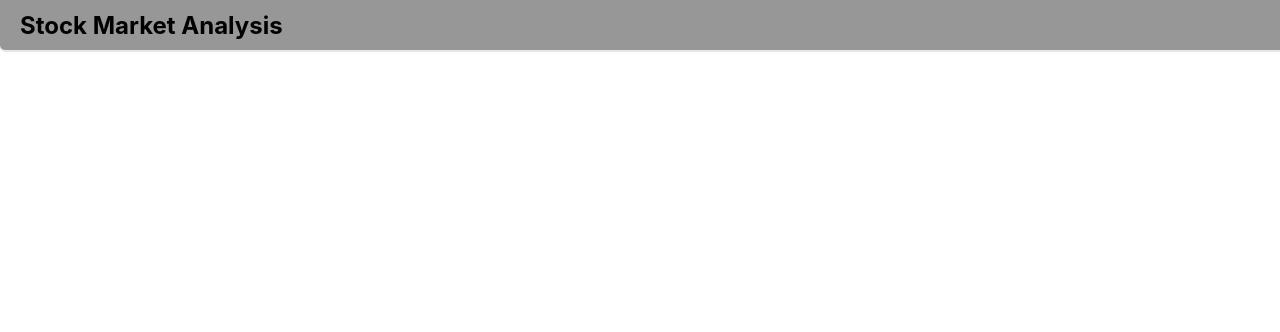
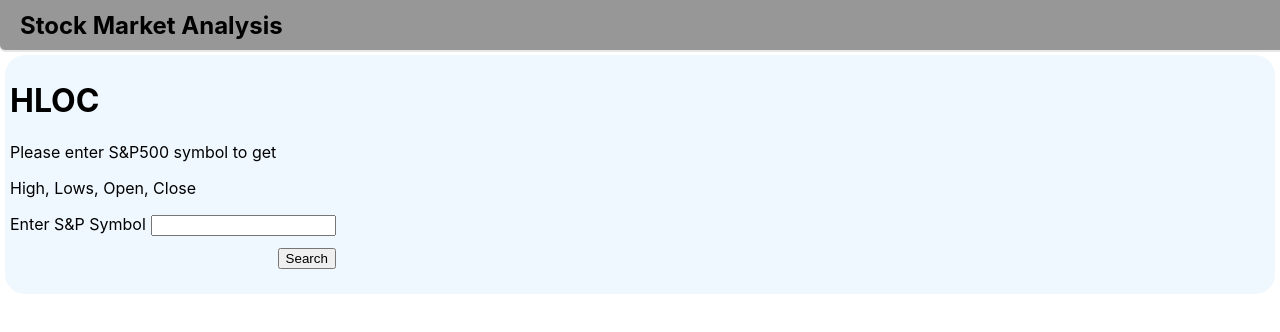
Before and after one commit to opendevy/finbert-frontend, a React (Create React App) app: page / in a window 1280 px wide. Shown: the top 332 px of the page. Built offline with nearby package versions, Linux system fonts and the light colour scheme.

Commit message:
some minor styling and form creation

```diff
--- /dev/null
+++ b/src/components/hloc/hloc.jsx
@@ -0,0 +1,37 @@
+import React, { useState } from "react";
+import "./styles.css";
+
+const Hloc = () => {
+  const [symbol, setSymbol] = useState("");
+  const handleSearchButtonClick = () => {
+    console.log(symbol);
+  };
+  return (
+    <div className="hloc">
+      <div className="form">
+        <div className="form-info">
+          <h1>HLOC</h1>
+          <p>Please enter S&P500 symbol to get</p>
+          <p>High, Lows, Open, Close</p>
+          <label className="label" htmlFor="symbol-input">
+            Enter S&P Symbol
+          </label>
+          <input
+            id="symbol-input"
+            type="text"
+            value={symbol}
+            onChange={(event) => setSymbol(event.target.value)}
+          />
+          <div className="search-button">
+            <button onClick={handleSearchButtonClick}>Search</button>
+          </div>
+        </div>
+        <div className="info">
+          <h1>{symbol}</h1>
+        </div>
+      </div>
+    </div>
+  );
+};
+
+export default Hloc;
--- /dev/null
+++ b/src/components/hloc/styles.css
@@ -0,0 +1,31 @@
+.hloc {
+  margin: 55px 5px 5px 5px;
+  border-radius: 20px;
+  background-color: aliceblue;
+}
+
+.form {
+  display: flex;
+  justify-content: flex-start;
+  flex-direction: row;
+  padding-bottom: 20px;
+}
+
+.form-info {
+  margin: 5px;
+  text-align: left;
+}
+
+.label {
+  margin-right: 5px;
+}
+
+.search-button {
+  display: flex;
+  justify-content: flex-end;
+  padding-top: 12px;
+}
+
+.info {
+  margin-left: 20px;
+}
--- a/src/containers/home/home.jsx
+++ b/src/containers/home/home.jsx
@@ -1,11 +1,13 @@
 import React from "react";
 import "./styles.css";
 import Header from "../../components/header/header";
+import Hloc from "../../components/hloc/hloc";
 
 const Home = () => {
   return (
     <div>
       <Header />
+      <Hloc />
     </div>
   );
 };
```
